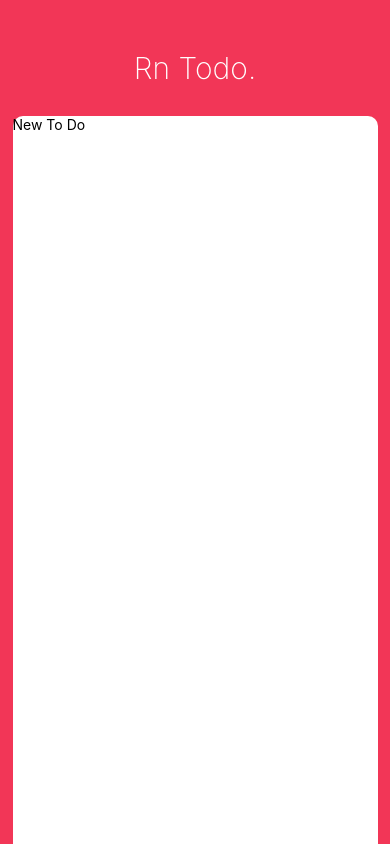
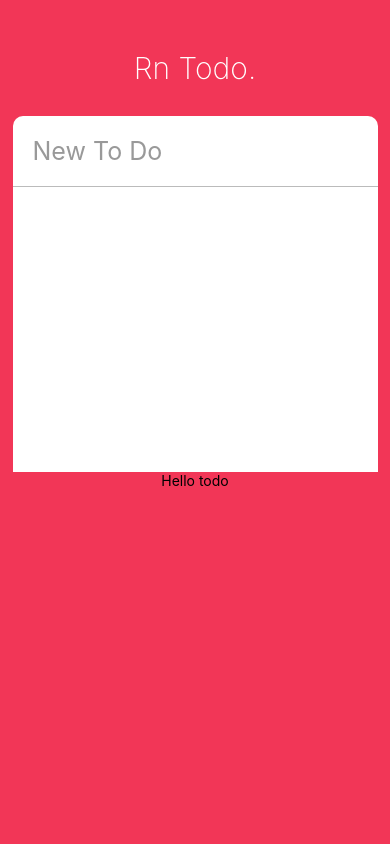
Before and after one commit to appear/RnTodo, a React Native app: screen / in a window 390 px wide. Built offline with nearby package versions, Linux system fonts and the light colour scheme.

Commit message:
:art: feature: header, input, todo 를 정의합니다

```diff
--- a/App.tsx
+++ b/App.tsx
@@ -1,24 +1,22 @@
-import React from 'react';
-import {
-  StyleSheet,
-  View,
-  Text,
-  TextInput,
-  StatusBar,
-  Dimensions,
-  Platform,
-} from 'react-native';
+import React, {useState} from 'react';
+import {StyleSheet, View, Dimensions, Platform, ScrollView} from 'react-native';
 
-const {width, height} = Dimensions.get('window');
+import Header from './src/components/header';
+import TextInput from './src/components/text-input';
+import Todo from './src/components/todo';
+
+const {width} = Dimensions.get('window');
 
 const App = () => {
   return (
     <View style={styles.container}>
-      <StatusBar barStyle="light-content" />
-      <Text style={styles.title}>Rn Todo.</Text>
+      <Header />
       <View style={styles.card}>
-        <TextInput style={styles.input} placeholder="New To Do" />
+        <TextInput />
       </View>
+      <ScrollView>
+        <Todo />
+      </ScrollView>
     </View>
   );
 };
@@ -29,13 +27,7 @@ const styles = StyleSheet.create({
     backgroundColor: '#F23657',
     alignItems: 'center',
   },
-  title: {
-    color: '#fff',
-    fontSize: 30,
-    marginTop: 50,
-    fontWeight: '200',
-    marginBottom: 30,
-  },
+
   card: {
     backgroundColor: '#fff',
     flex: 1,
@@ -57,7 +49,6 @@ const styles = StyleSheet.create({
       },
     }),
   },
-  input: {},
 });
 
 export default App;
--- /dev/null
+++ b/src/components/header.tsx
@@ -0,0 +1,21 @@
+import React from 'react';
+import {StatusBar, Text, StyleSheet} from 'react-native';
+
+export default function Header() {
+  return (
+    <>
+      <StatusBar barStyle="light-content" />
+      <Text style={styles.title}>Rn Todo.</Text>
+    </>
+  );
+}
+
+const styles = StyleSheet.create({
+  title: {
+    color: '#fff',
+    fontSize: 30,
+    marginTop: 50,
+    fontWeight: '200',
+    marginBottom: 30,
+  },
+});
--- /dev/null
+++ b/src/components/text-input.tsx
@@ -0,0 +1,31 @@
+import React, {useState} from 'react';
+import {TextInput, StyleSheet} from 'react-native';
+
+export default function TextInputWrapper({}) {
+  const [text, setText] = useState();
+
+  const controlNewTodo = (text: string) => {
+    setText(text);
+  };
+
+  return (
+    <TextInput
+      style={styles.input}
+      placeholder="New To Do"
+      value={text}
+      onChangeText={controlNewTodo}
+      placeholderTextColor="#999"
+      returnKeyType="done"
+      autoCorrect={false}
+    />
+  );
+}
+
+const styles = StyleSheet.create({
+  input: {
+    padding: 20,
+    borderBottomColor: '#bbb',
+    borderBottomWidth: 1,
+    fontSize: 25,
+  },
+});
--- /dev/null
+++ b/src/components/todo.tsx
@@ -0,0 +1,12 @@
+import React, {useState} from 'react';
+import {View, Text, TouchableOpacity, StyleSheet} from 'react-native';
+
+export default function Todo() {
+  return (
+    <View>
+      <Text>Hello todo</Text>
+    </View>
+  );
+}
+
+const styles = StyleSheet.create({});
```
